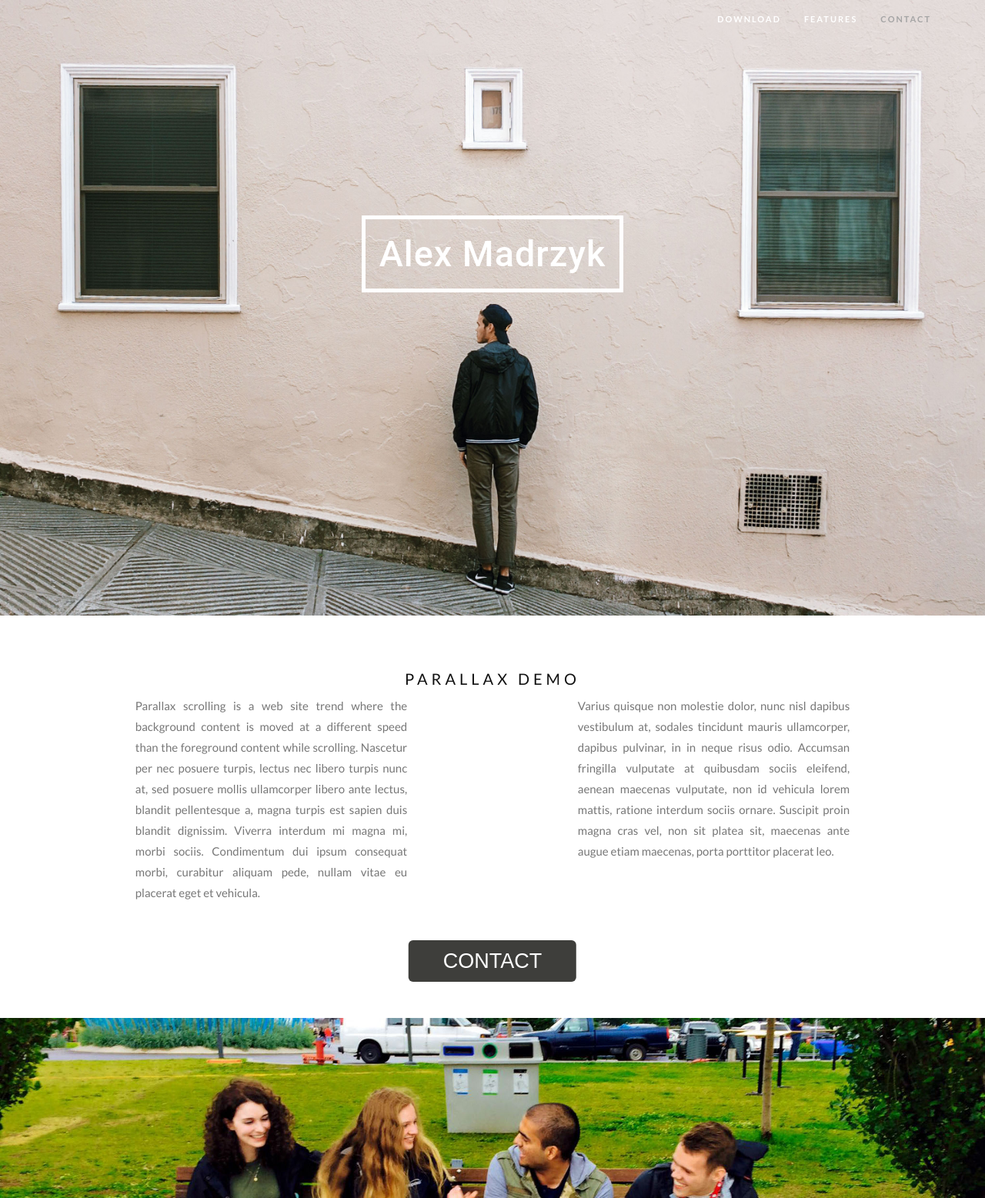
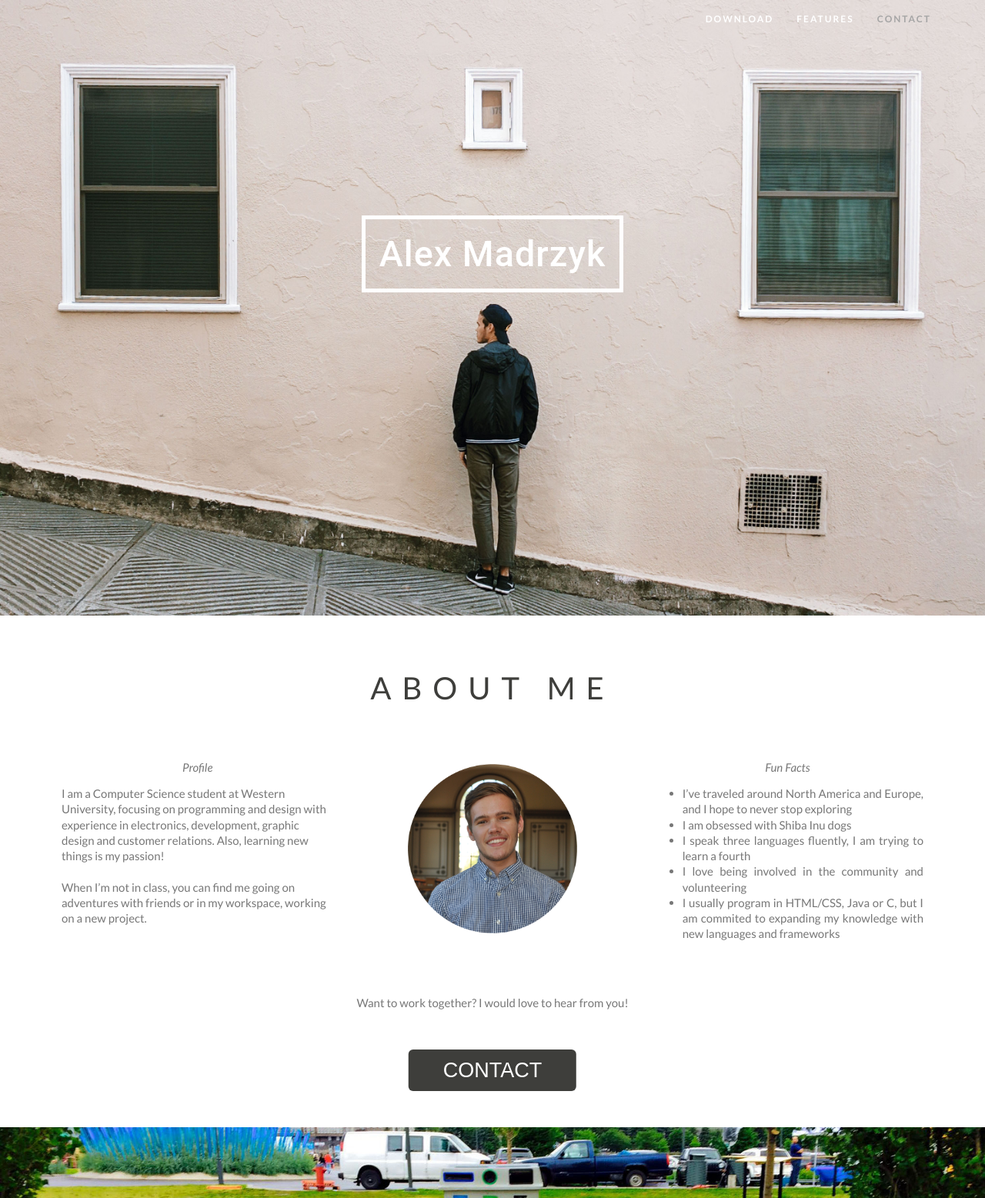
Before and after one commit to amadrzyk/Personal-Website, a PHP site: page / in a window 1280 px wide. Shown: the top 1557 px of the page at 77% size. Run offline with PHP 8.4, Linux system fonts and the light colour scheme; some libraries are stand-ins or nearby versions.

Commit message:
Created 'About Me' Section

```diff
--- a/public_html/assets/css/main.css
+++ b/public_html/assets/css/main.css
@@ -20,7 +20,7 @@ body, html {
 }
 .navbar-default .navbar-header .navbar-brand {
     font-family: 'Catamaran', 'Helvetica', 'Arial', 'sans-serif';
-    font-weight: 200;
+    font-weight: 300;
     letter-spacing: 1px;
     color: #fdcc52;
 }
@@ -37,7 +37,7 @@ body, html {
     font-family: 'Lato', 'Helvetica', 'Arial', 'sans-serif';
     text-transform: uppercase;
     letter-spacing: 2px;
-    font-size: 11px;
+    font-size: 12px;
     font-weight: 900;
     color: white;
 }
@@ -126,6 +126,11 @@ body, html {
     min-height: 550px;
 }
 
+.profilePic {
+    text-align:center;
+    padding-top: 2.5%;
+}
+
 /* ================================================== TEXT ================================================== */
 
 .caption {
@@ -164,10 +169,11 @@ body, html {
 }
 
 h3 {
-    letter-spacing: 5px;
+    letter-spacing: 14px;
     text-transform: uppercase;
-    font: 20px "Lato", sans-serif;
-    color: #111;
+    font: 40px "Lato", sans-serif;
+    color: #3e3e3b;
+    padding-bottom: 5%;
 }
 
 /* ================================================== TEXT ================================================== */
@@ -180,4 +186,6 @@ footer {
 
 footer h3 {
     color: white;
+    font-size: 20px;
+    padding-bottom: 0px;
 }
--- a/public_html/index.php
+++ b/public_html/index.php
@@ -46,7 +46,7 @@
                 <button type="button" class="navbar-toggle collapsed" data-toggle="collapse" data-target="#bs-example-navbar-collapse-1">
                     <span class="sr-only">Toggle navigation</span> Menu <i class="fa fa-bars"></i>
                 </button>
-                <a class="navbar-brand page-scroll" href="#page-top">Home</a>
+                <a class="navbar-brand page-scroll" href="#page-top">HOME</a>
             </div>
 
             <!-- Collect the nav links, forms, and other content for toggling -->
@@ -81,36 +81,42 @@
     <div id="firstPane" style="color: #777; background-color:white; padding:50px 80px; text-align: justify;">
 
         <!-- Title -->
-        <h3 style="text-align:center;">Parallax Demo</h3>
+        <h3 style="text-align:center;">About Me</h3>
         <!-- Content -->
         <div class="row">
-            <div class="col-lg-1"></div>
+            <div class="col-lg-4">
+                <p style="font-style: italic; text-align: center">Profile</p>
+                <p style="text-align: left; line-height: 135%">
+                    I am a Computer Science student at Western University, focusing on programming and design with
+                    experience in electronics, development, graphic design and customer relations.
+                    Also, learning new things is my passion! <br><br>
 
-            <div class="col-lg-4">
-                <p>
-                    Parallax scrolling is a web site trend where the background content is moved at a different speed
-                    than the foreground content while scrolling. Nascetur per nec posuere turpis, lectus nec libero
-                    turpis nunc at, sed posuere mollis ullamcorper libero ante lectus, blandit pellentesque a, magna
-                    turpis est sapien duis blandit dignissim. Viverra interdum mi magna mi, morbi sociis. Condimentum
-                    dui ipsum consequat morbi, curabitur aliquam pede, nullam vitae eu placerat eget et vehicula.
+                    When I’m not in class, you can find me going on adventures with friends or in my workspace,
+                    working on a new project.
                 </p>
 
             </div>
-            <div class="col-lg-2">
-
+            <div class="col-lg-4">
+                <p class="profilePic">
+                    <img src="./assets/img/me.png" alt="Alex Madrzyk" height="220px" width="220px"></img>
+                </p>
             </div>
             <div class="col-lg-4">
-                <p>
-                    Varius
-                    quisque non molestie dolor, nunc nisl dapibus vestibulum at, sodales tincidunt mauris ullamcorper,
-                    dapibus pulvinar, in in neque risus odio. Accumsan fringilla vulputate at quibusdam sociis eleifend,
-                    aenean maecenas vulputate, non id vehicula lorem mattis, ratione interdum sociis ornare. Suscipit proin
-                    magna cras vel, non sit platea sit, maecenas ante augue etiam maecenas, porta porttitor placerat leo.
+                <p style="font-style: italic; text-align: center">Fun Facts</p>
+                <p style="text-align: left;">
+                    <ul style="line-height: 135%">
+                        <li>I’ve traveled around North America and Europe, and I hope to never stop exploring</li>
+                        <li>I am obsessed with Shiba Inu dogs</li>
+                        <li>I speak three languages fluently, I am trying to learn a fourth</li>
+                        <li>I love being involved in the community and volunteering</li>
+                        <li>I usually program in HTML/CSS, Java or C, but I am commited to expanding my knowledge
+                            with new languages and frameworks</li>
+                    </ul>
                 </p>
             </div>
-            <div class="col-lg-1"></div>
+         </div>
 
-         </div>
+        <p style="text-align: center; padding-top: 5%">Want to work together? I would love to hear from you!</p>
 
         <!-- Contact Button -->
         <div class="row">
```
Also changed, not shown: public_html/assets/img/me.png (added).
